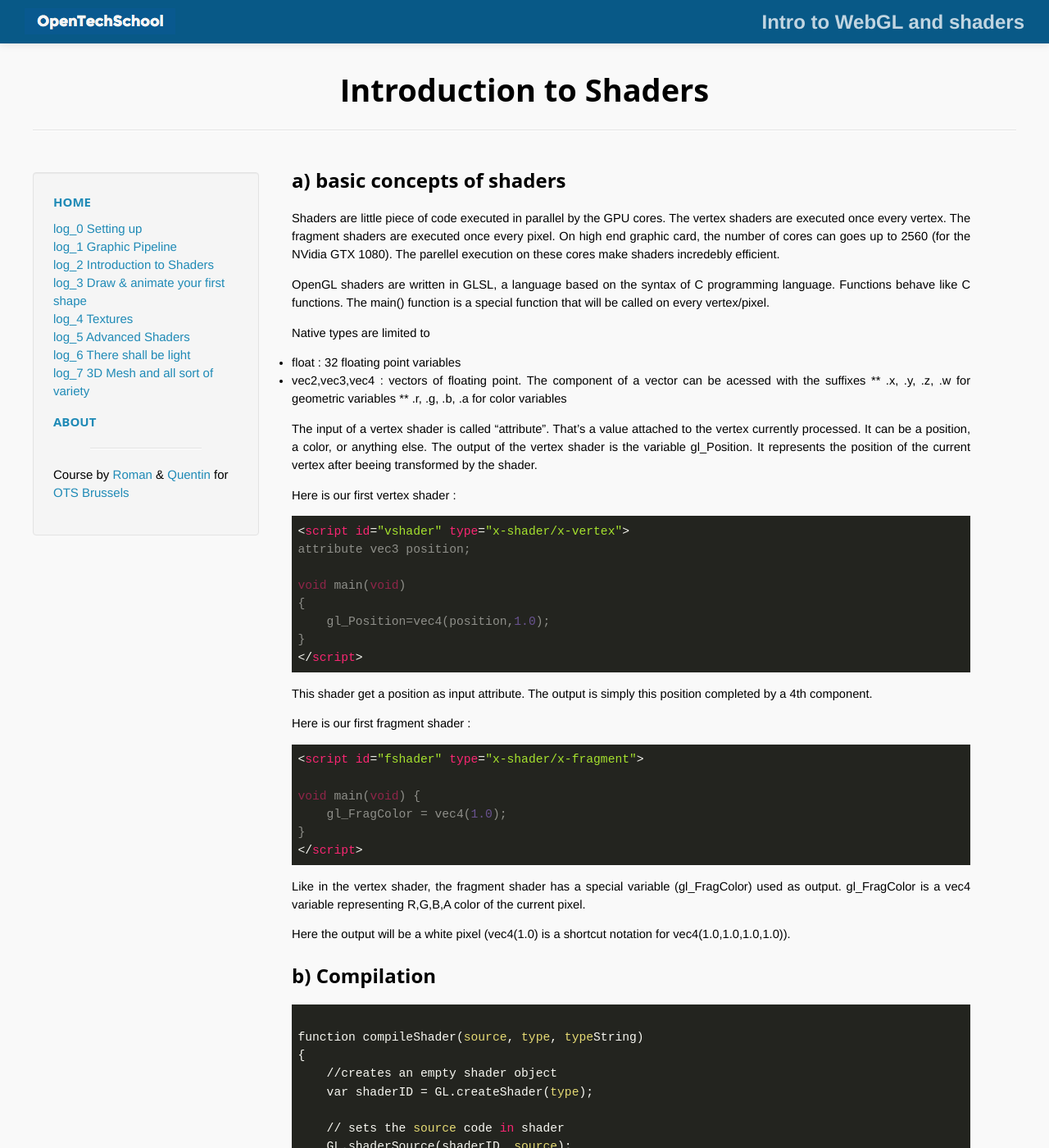
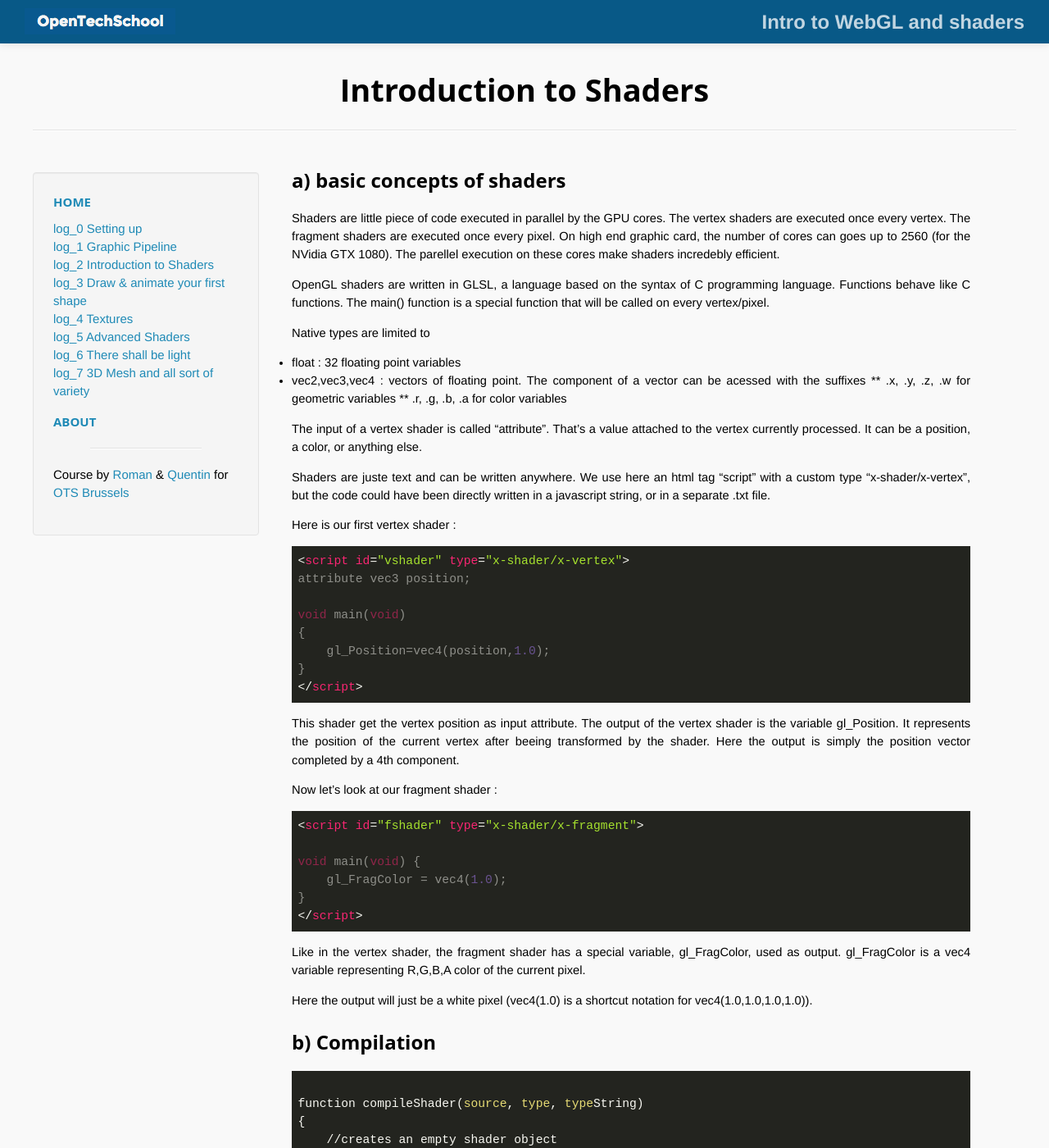
Before and after one commit to OpenTechSchool-Brussels/intro-to-webGL-and-shaders, a Jekyll site: the page built from log2_intro_shaders.md, in a window 1280 px wide and 1400 px high. Shown: the whole window at 82% size. Built offline with Jekyll 4.4.1, drawn with Linux system fonts in a browser that asks for light colours.

Commit message:
update log 2

```diff
--- a/log2_intro_shaders.md
+++ b/log2_intro_shaders.md
@@ -19,7 +19,8 @@ Native types are limited to
 ** .r, .g, .b, .a for color variables
 
 The input of a vertex shader is called "attribute". That's a value attached to the vertex currently processed. It can be a position, a color, or anything else.
-The output of the vertex shader is the variable gl_Position. It represents the position of the current vertex after beeing transformed by the shader.
+
+Shaders are juste text and can be written anywhere. We use here an html tag "script" with a custom type "x-shader/x-vertex", but the code could have been directly written in a javascript string, or in a separate .txt file.
 
 Here is our first vertex shader :
 
@@ -34,9 +35,9 @@ void main(void)
 </script>
 ~~~
 
-This shader get a position as input attribute. The output is simply this position completed by a 4th component.
+This shader get the vertex position as input attribute. The output of the vertex shader is the variable gl_Position. It represents the position of the current vertex after beeing transformed by the shader. Here the output is simply the position vector completed by a 4th component.
 
-Here is our first fragment shader :
+Now let's look at our fragment shader :
 
 ~~~
 <script id="fshader" type="x-shader/x-fragment">
@@ -47,9 +48,9 @@ void main(void) {
 </script>
 ~~~
 
-Like in the vertex shader, the fragment shader has a special variable (gl_FragColor) used as output. gl_FragColor is a vec4 variable representing R,G,B,A color of the current pixel.
+Like in the vertex shader, the fragment shader has a special variable, gl_FragColor, used as output. gl_FragColor is a vec4 variable representing R,G,B,A color of the current pixel.
 
-Here the output will be a white pixel (vec4(1.0) is a shortcut notation for vec4(1.0,1.0,1.0,1.0)).
+Here the output will just be a white pixel (vec4(1.0) is a shortcut notation for vec4(1.0,1.0,1.0,1.0)).
 
 ## b) Compilation
 
```
